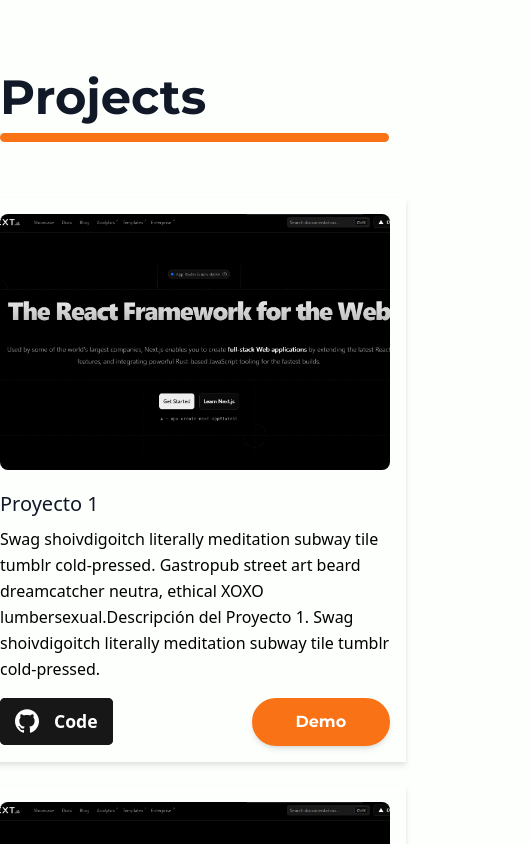
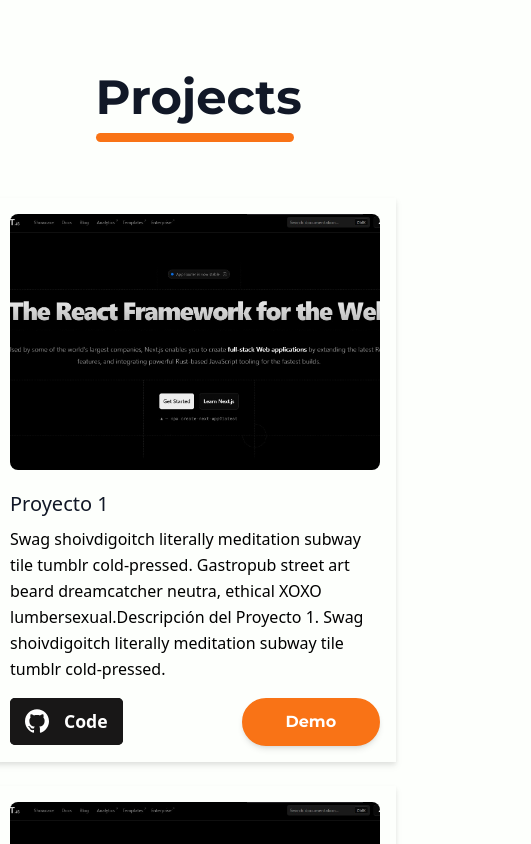
Before and after one commit to Joaquin-Bianchi/Portfolio-Joaquin-Bianchi, a Next.js app: page / in a window 390 px wide. Shown: the part 860-1704 px from the top of the page, 531 px wide, since content can reach past the window. Built offline with nearby package versions, Linux system fonts and the light colour scheme; a web font is replaced by a local one.

Commit message:
fix resposive

```diff
--- a/src/app/layout.js
+++ b/src/app/layout.js
@@ -10,7 +10,7 @@ export default function RootLayout({ children }) {
   return (
     <html lang="en">
       <body
-        className="lg:mx-[200px]
+        className="lg:mx-[200px] mx-[10px]
        bg-no-repeat , bg-gris"
       >
         <Nav></Nav>
--- a/src/components/Projects.jsx
+++ b/src/components/Projects.jsx
@@ -12,7 +12,7 @@ function Projects({}) {
         <div className="container  py-24 mx-auto ">
           <div className="flex flex-col">
             <div className="flex flex-wrap sm:flex-row flex-col py-6 mb-12">
-              <div className="flex flex-col gap-1">
+              <div className="flex flex-col gap-1 m-auto   md:w-auto w-[199px] md:m-0">
                 <h2 className="sm:w-2/5 flex items-center text-gray-900 font-Montserrat font-extrabold title-font text-5xl mb-2 sm:mb-0">
                   Projects
                 </h2>
--- a/src/components/Skills.jsx
+++ b/src/components/Skills.jsx
@@ -35,7 +35,7 @@ function Skills() {
         <div className="container  mx-auto ">
           <div className="flex flex-col">
             <div className="flex flex-wrap sm:flex-row flex-col mb-2">
-              <div className="flex flex-col gap-1">
+              <div className="flex flex-col gap-1 m-auto   md:w-auto w-[129px] md:m-0">
                 <h2 className="sm:w-2/5 flex items-center text-gray-900 font-Montserrat font-extrabold title-font text-5xl mb-1 sm:mb-0">
                   Skills
                 </h2>
@@ -48,7 +48,7 @@ function Skills() {
             FRONT
           </p>
           <article className="flex justify-center">
-            <div className="flex gap-12 text-7xl">
+            <div className="flex flex-wrap items-center justify-center  gap-12 text-7xl">
               <FaHtml5 />
               <FaCss3 />
               <SiTailwindcss />
```
